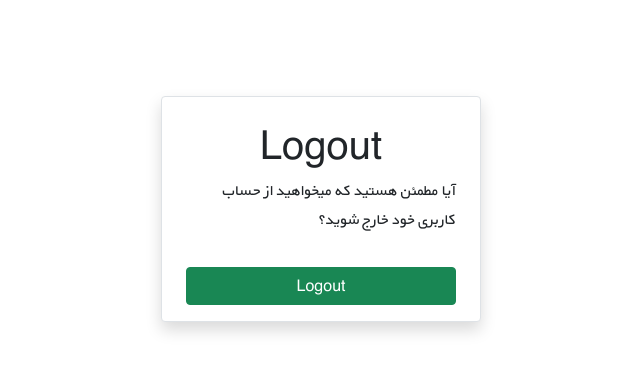
After one commit to Javadzamanifard/onlineshop, a Django app: template templates/account/logout.html in a window 1280 px wide. The commit adds this page. Shown: the top 372 px of the page, without its empty margins (319-959 px from the left). Run offline with Django 5.2, Linux system fonts and the light colour scheme; the template is opened without the code that fills it, so the values that code supplies are empty; parts of the project's set-up code (start-up, migrations or seed data) failed here and were passed over; some libraries are stand-ins or nearby versions.

Commit message:
Implement logout page

```diff
--- a/accounts/templates/accounts/home.html
+++ b/accounts/templates/accounts/home.html
@@ -2,6 +2,7 @@ Hello this is homepage
 {% block content %}
     {% if user.is_authenticated %}
         <p><a href="{% url 'account_change_password' %}" class="link-primary link-offset-2 link-underline-opacity-25 link-underline-opacity-100-hover">  تغییر رمز عبور</a></p>
+        <p><a href="{% url 'account_logout' %}" class="link-primary link-offset-2 link-underline-opacity-25 link-underline-opacity-100-hover"> خروج از حساب کاربری</a></p>
 
     {% endif %}
 
--- /dev/null
+++ b/templates/account/logout.html
@@ -0,0 +1,34 @@
+{% extends "_base.html" %}
+{% load static %}
+{% load crispy_forms_tags %}
+{% load widget_tweaks %}
+{% load socialaccount %}
+
+    <!-- Bootstrap CSS -->
+    {% block CSS %}
+        <link href="https://cdn.jsdelivr.net/npm/bootstrap@5.1.3/dist/css/bootstrap.min.css" rel="stylesheet"
+            integrity="sha384-1BmE4kWBq78iYhFldvKuhfTAU6auU8tT94WrHftjDbrCEXSU1oBoqyl2QvZ6jIW3" crossorigin="anonymous">
+        <link rel="stylesheet" href="{% static 'css/style.css' %}">
+        <link rel="stylesheet" href="{% static 'css/login.css' %}">
+    {% endblock CSS %}
+
+    {% block title %}Logout{% endblock title %}
+
+{% block content %}
+    <div class="d-flex justify-content-center mt-5" dir="rtl">
+        <div class="col-xl-3 col-lg-4 col-md-5 col-sm-5 col-xs-6 bg-white m-3 m-sm-5 border rounded px-4 pt-4 pb-3 shadow">
+            <form method="post" action=" {% url 'account_logout' %}">
+                {% csrf_token %}
+                <h1 class="text-center">Logout</h1>
+                <P> آیا مطمئن هستید که میخواهید از حساب کاربری خود خارج شوید؟</p>
+                <button type="submit" class="btn btn-success mt-3 w-100">Logout</button>
+            </form>
+        </div>
+    </div>
+{% endblock content %}
+
+{% block script %}
+    <!-- jQuery first, then Bootstrap JS. -->
+    <script src="./js/jquery.min.js"></script>
+    <script src="./js/bootstrap.min.js" crossorigin="anonymous"></script>
+{% endblock script %}
```
